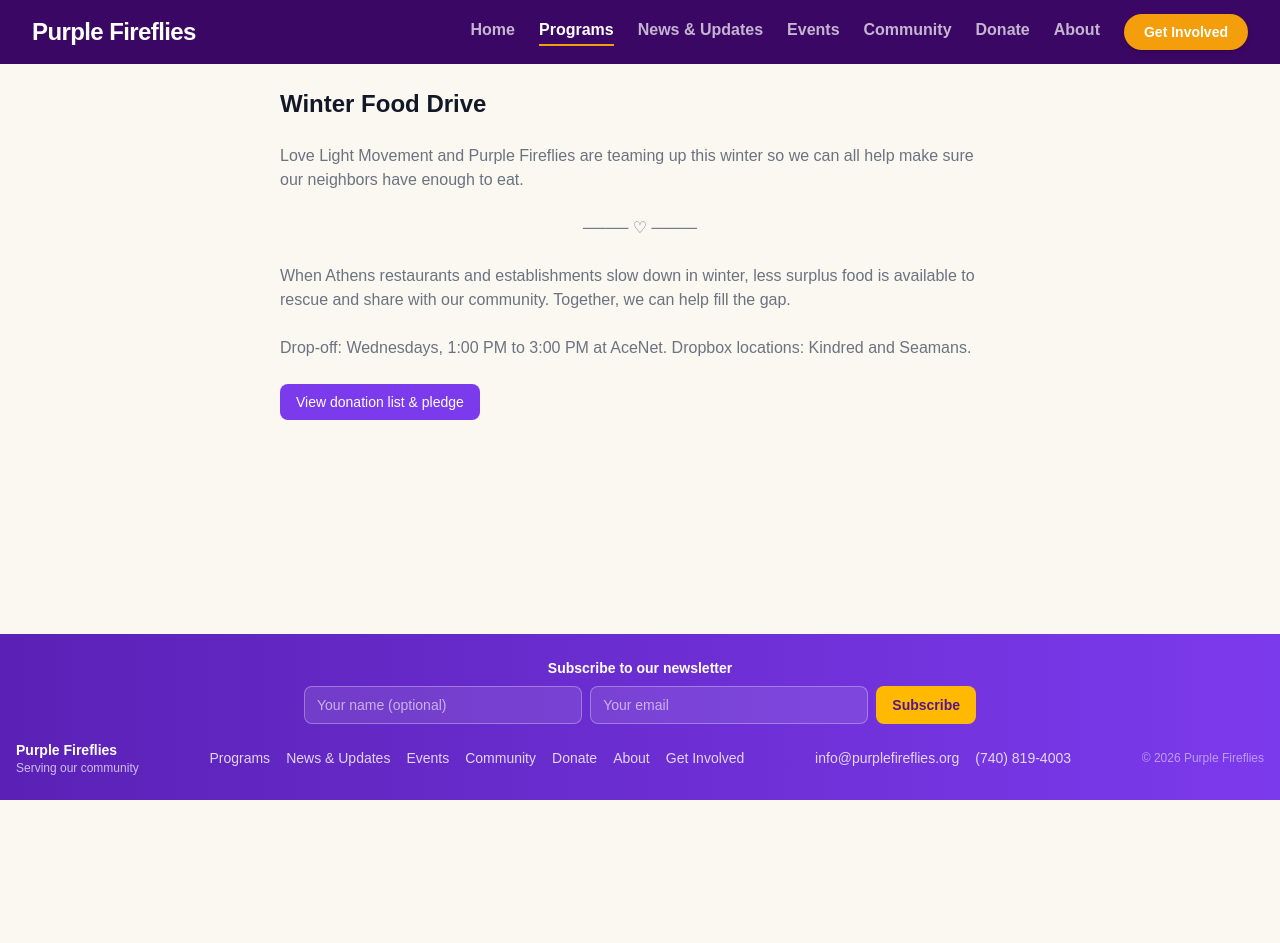
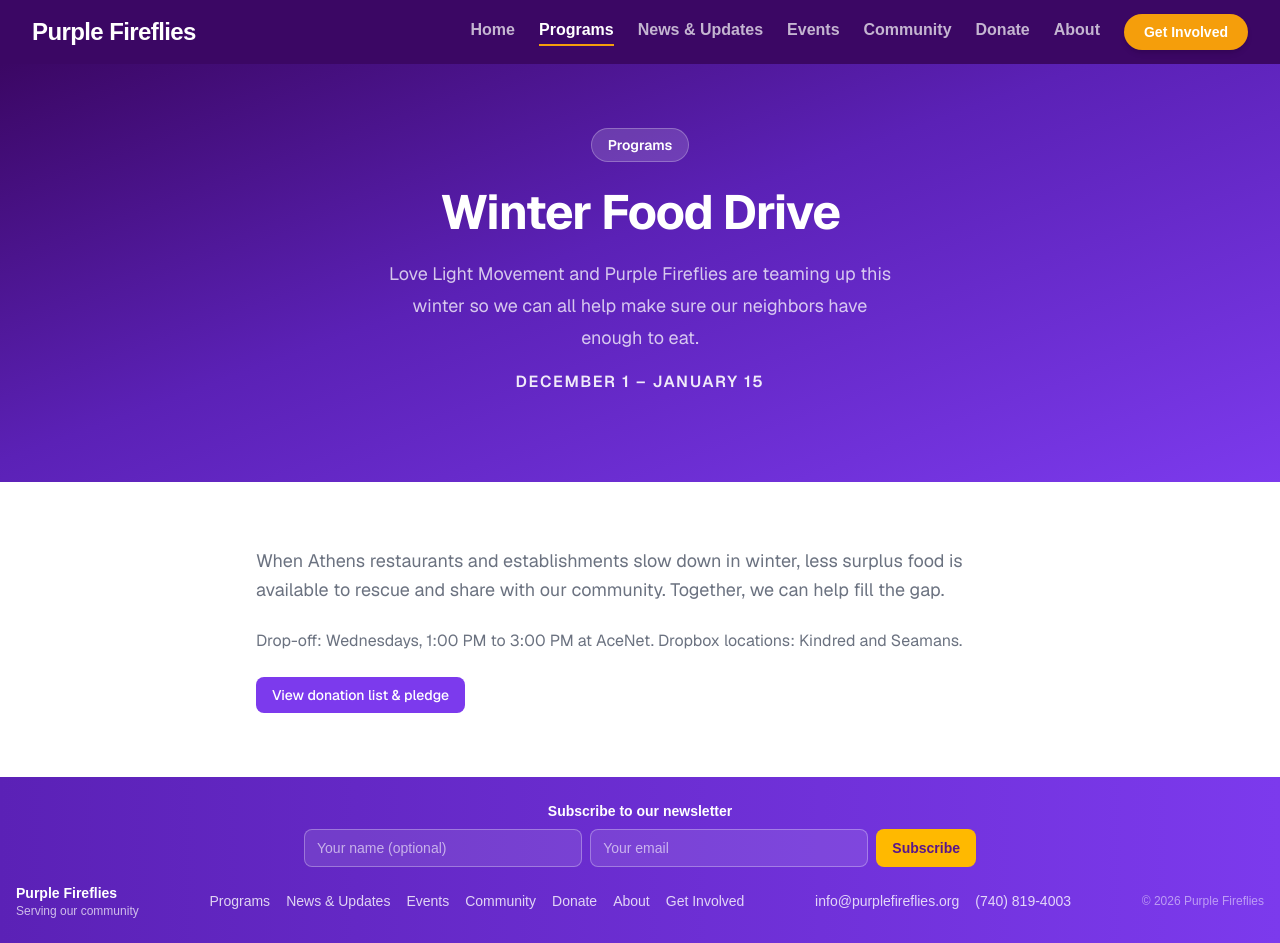
Before and after one commit to Lucky-Irish-Media/purple-fireflies-website, a Next.js app: page /programs/winter-food-drive in a window 1280 px wide. Before the commit the page ends 800 px from the top, so only its background shows below. Built offline with nearby package versions, Linux system fonts and the light colour scheme.

Commit message:
content: add hero to Winter Food Drive page

```diff
--- a/app/programs/winter-food-drive/page.tsx
+++ b/app/programs/winter-food-drive/page.tsx
@@ -4,13 +4,36 @@ import Link from "next/link";
 
 export default async function WinterFoodDrivePage() {
   return (
-    <div className="max-w-3xl mx-auto p-6 space-y-6">
-      <h1 className="text-2xl font-bold text-foreground">Winter Food Drive</h1>
-      <p className="text-text-secondary">
+    <div className="flex flex-col flex-1 font-sans">
+      {/* Hero */}
+      <section
+        style={{ background: "linear-gradient(160deg, #3b0764 0%, #5B21B6 45%, #7C3AED 100%)" }}
+      >
+        <div className="px-4 pt-16 pb-12 text-center">
+          <div className="max-w-2xl mx-auto">
+            <span
+              className="inline-block rounded-full px-4 py-1.5 text-sm font-semibold text-white mb-5"
+              style={{ background: "rgba(255,255,255,0.15)", border: "1px solid rgba(255,255,255,0.25)" }}
+            >
+              Programs
+            </span>
+            <h1 className="text-4xl sm:text-5xl font-bold tracking-tight text-white leading-tight mb-4">
+              Winter Food Drive
+            </h1>
+            <p className="text-lg leading-8 mb-4" style={{ color: "rgba(255,255,255,0.75)", maxWidth: 520, margin: "0 auto 1rem" }}>
               Love Light Movement and Purple Fireflies are teaming up this winter so we can all help make sure our neighbors have enough to eat.
             </p>
-      <p className="text-center text-text-secondary">──── ♡ ────</p>
-      <p className="text-text-secondary">
+            <p className="text-base font-semibold tracking-widest mb-10" style={{ color: "rgba(255,255,255,0.9)" }}>
+              DECEMBER 1 – JANUARY 15
+            </p>
+          </div>
+        </div>
+      </section>
+
+      {/* Body content */}
+      <section className="px-4 py-16 bg-white">
+        <div className="max-w-3xl mx-auto space-y-6">
+          <p className="text-lg text-text-secondary leading-relaxed">
             When Athens restaurants and establishments slow down in winter, less surplus food is available to rescue and share with our community. Together, we can help fill the gap.
           </p>
           <p className="text-text-secondary">
@@ -23,5 +46,7 @@ export default async function WinterFoodDrivePage() {
             View donation list &amp; pledge
           </Link>
         </div>
+      </section>
+    </div>
   );
 }
```
Lines whose indentation alone changed are shown as unchanged.
